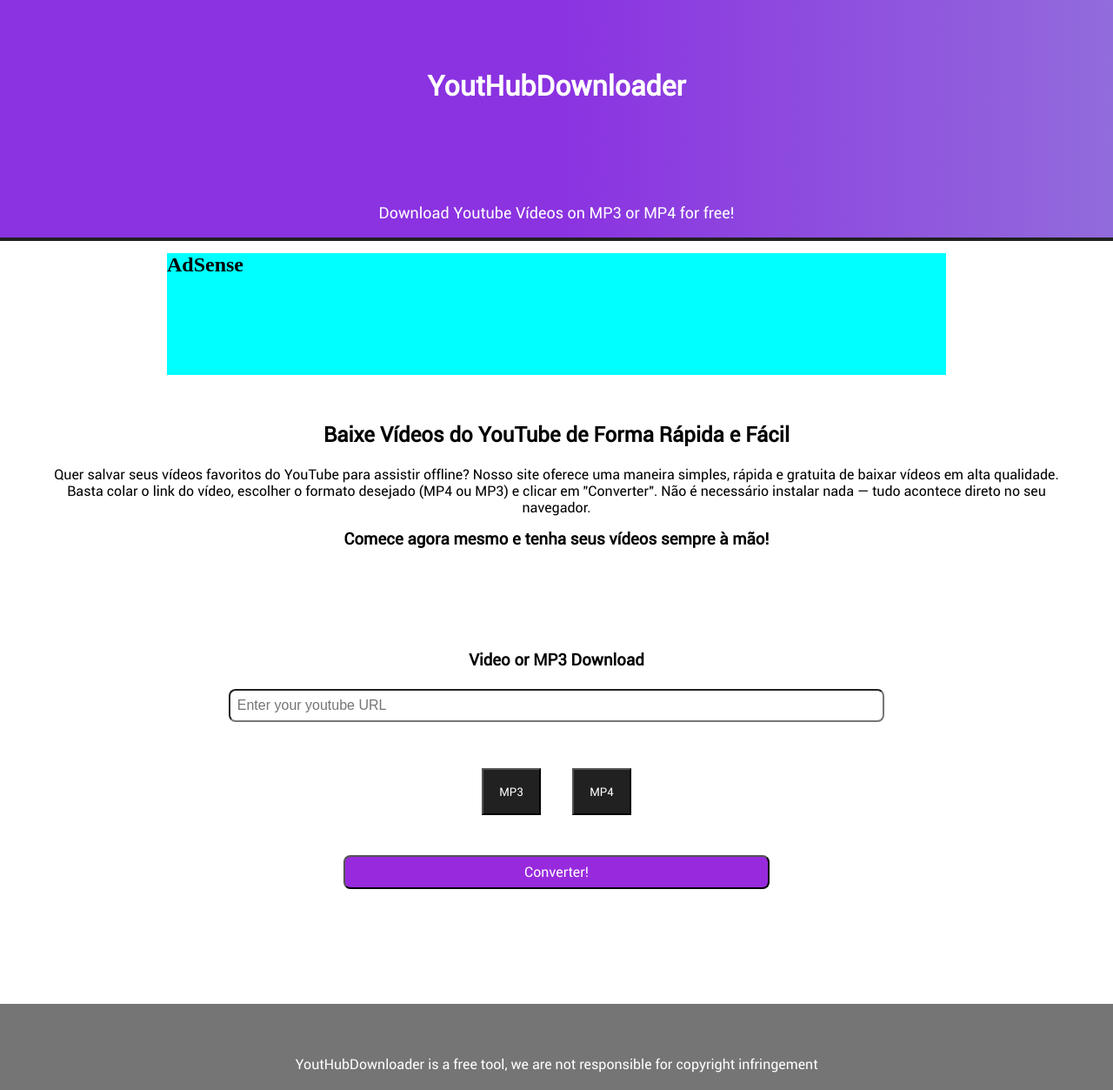
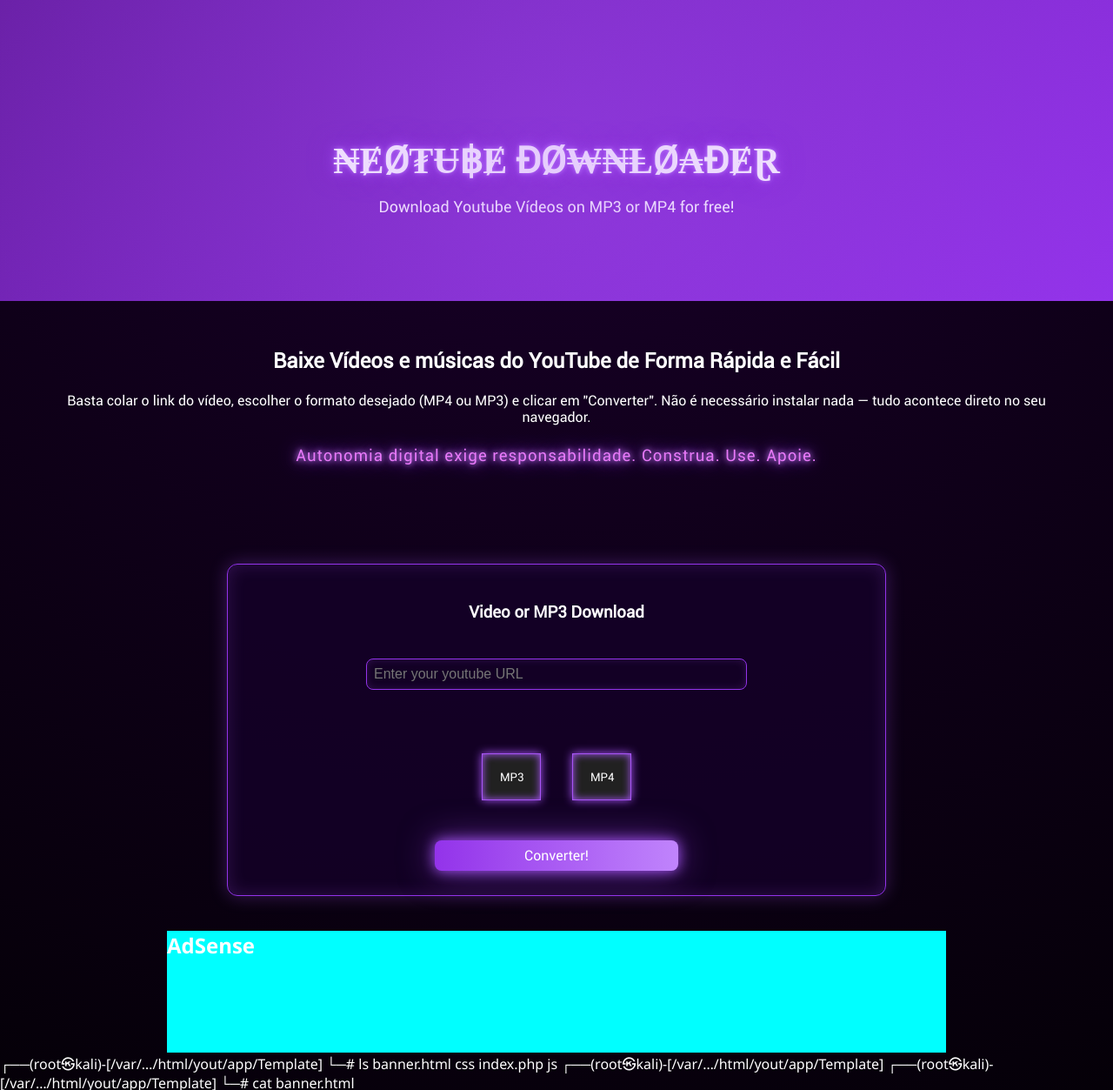
Before and after one commit to Lukasrangel/youthub, a PHP site: page /yout/youtHub in a window 1280 px wide. Shown: the top 1253 px of the page at 87% size. Run offline with PHP 8.4, Linux system fonts and the light colour scheme.

Commit message:
new FrontEnd

```diff
--- a/app/Template/css/styles.css
+++ b/app/Template/css/styles.css
@@ -1,3 +1,173 @@
+body {
+    background: radial-gradient(circle at top, #1a002b, #000);
+    color: #fff;
+    font-family: 'Segoe UI', sans-serif;
+}
+
+
+.cyber-quote {
+    margin-top: 20px;
+    color: #e879f9;
+    font-weight: 500;
+
+    text-shadow:
+        0 0 5px #c084fc,
+        0 0 10px #a855f7;
+
+    letter-spacing: 1px;
+    animation:
+        neonPulse 3s ease-in-out infinite,
+        glitchNeon 6s infinite;
+}
+
+
+/* ANIMATIONS */
+@keyframes neonPulse {
+    0% {
+        text-shadow:
+            0 0 5px #c084fc,
+            0 0 10px #a855f7,
+            0 0 20px #7e22ce;
+        opacity: 0.9;
+    }
+
+    50% {
+        text-shadow:
+            0 0 10px #e879f9,
+            0 0 20px #c084fc,
+            0 0 40px #a855f7;
+        opacity: 1;
+    }
+
+    100% {
+        text-shadow:
+            0 0 5px #c084fc,
+            0 0 10px #a855f7,
+            0 0 20px #7e22ce;
+        opacity: 0.9;
+    }
+}
+
+@keyframes glitchNeon {
+    0%, 100% { opacity: 1; }
+    92% { opacity: 1; }
+    93% { opacity: 0.4; }
+    94% { opacity: 1; }
+    95% { opacity: 0.6; }
+    96% { opacity: 1; }
+}
+
+/* HEADER */
+.cyber-header {
+    text-align: center;
+    padding: 80px 20px;
+    background: linear-gradient(135deg, #6b21a8, #9333ea);
+    position: relative;
+    overflow: hidden;
+}
+
+/* glow */
+.cyber-header::after {
+    content: "";
+    position: absolute;
+    inset: 0;
+    background: radial-gradient(circle, rgba(168,85,247,0.3), transparent);
+}
+
+/* título neon */
+.title {
+    font-size: 42px;
+    color: #e879f9;
+    text-shadow:
+        0 0 5px #c084fc,
+        0 0 15px #a855f7,
+        0 0 30px #7e22ce;
+}
+
+/* SECTION */
+.cyber-section {
+    text-align: center;
+    padding: 40px;
+}
+
+/* BOX downloader */
+.cyber-box {
+    max-width: 700px;
+    margin: 40px auto;
+    padding: 40px;
+    border: 1px solid #9333ea;
+    border-radius: 12px;
+
+    background: rgba(20, 0, 40, 0.8);
+
+    box-shadow:
+        0 0 20px rgba(168,85,247,0.3),
+        inset 0 0 20px rgba(168,85,247,0.2);
+}
+
+/* INPUT */
+input[type="text"] {
+    width: 100%;
+    padding: 12px;
+    margin: 20px 0;
+    border: 1px solid #9333ea;
+    background: transparent;
+    color: #fff;
+    border-radius: 6px;
+
+    box-shadow: inset 0 0 10px rgba(168,85,247,0.2);
+}
+
+/* BOTÕES pequenos */
+.neon-btn {
+    background: transparent;
+    border: 1px solid #a855f7;
+    color: #fff;
+    padding: 10px 20px;
+    margin: 10px;
+    cursor: pointer;
+
+    box-shadow:
+        0 0 10px #a855f7,
+        inset 0 0 10px #a855f7;
+
+    transition: 0.3s;
+}
+
+.neon-btn:hover {
+    background: #a855f7;
+    box-shadow:
+        0 0 20px #c084fc,
+        0 0 40px #a855f7;
+}
+
+/* BOTÃO PRINCIPAL */
+.neon-main-btn {
+    width: 100%;
+    padding: 15px;
+    background: linear-gradient(90deg, #9333ea, #c084fc);
+    border: none;
+    color: #fff;
+    font-size: 18px;
+    cursor: pointer;
+    border-radius: 8px;
+
+    box-shadow:
+        0 0 15px #a855f7,
+        0 0 40px rgba(168,85,247,0.5);
+
+    transition: 0.3s;
+}
+
+.neon-main-btn:hover {
+    transform: scale(1.03);
+    box-shadow:
+        0 0 30px #c084fc,
+        0 0 60px #a855f7;
+}
+
+
+/* ia */
 * {
     margin: 0;
     padding: 0;
@@ -16,11 +186,6 @@
     display: block;
 }
 
-header {
-    background: linear-gradient(to right, #8b32e1 50%,#926bdc 100%);
-    top: 0;
-    border-bottom: #212121 4px solid;
-}
 
 header .title {
     text-align: center;
@@ -29,22 +194,7 @@ header .title {
     padding-top: 80px;
 }
 
-.title {
-    margin-bottom: 22px;
-}
 
-header nav {
-    width:100%;
-    display: flex;
-    background-color: #212121;
-    justify-content: space-between;
-}
-
-header nav .buttonLink {
-    width: 50%;
-    text-align: center;
-    padding: 16px;
-}
 
 p {
     font-family: 'Roboto';
--- a/app/Template/index.php
+++ b/app/Template/index.php
@@ -9,9 +9,9 @@
     <meta name="author" content="Revolta Cyb3rnetic4">
     <meta name="robots" content="index">
 
-    <meta property="og:title" content="Converta Vídeos e áudios do Youtube">
-    <meta property="og:description" content="Baixe vídeos e áudios do YouTube, rápido e grátis.">
-    <meta property="og:image" content="<?php echo DIR?>/icon.ico">
+    <meta property="og:title" content="Converta Vídeos e áudios do Youtube - NeoTube">
+    <meta property="og:description" content="Autonomia digital exige responsabilidade. Construa. Use. Apoie.">
+    <meta property="og:image" content="<?php echo DIR?>/logo.webp">
     <meta property="og:url" content="<?php echo DIR?>">
     <meta property="og:type" content="website">
 
@@ -23,66 +23,60 @@
 </head>
 <body>
 
-    <header>
-        <h1 style='margin-bottom:98px' class="title"> YoutHubDownloader </h1>
-
-        <p> Download Youtube Vídeos on MP3 or MP4 for free! </p>
+    <header class="cyber-header">
+    <h1 class="title">₦ɆØ₮Ʉ฿Ɇ ĐØ₩₦ⱠØ₳ĐɆⱤ</h1>
+    <p>Download Youtube Vídeos on MP3 or MP4 for free!</p>
 </header>
 
+<section class="text center cyber-section">
+    <h2>Baixe Vídeos e músicas do YouTube de Forma Rápida e Fácil</h2>
+
+    <p>
+        Basta colar o link do vídeo, escolher o formato desejado (MP4 ou MP3) e clicar em "Converter".
+        Não é necessário instalar nada — tudo acontece direto no seu navegador.
+    </p>
+
+    <h3 class='cyber-quote'> Autonomia digital exige responsabilidade. Construa. Use. Apoie. </h3>
+</section>
 
 <div class="content-banner-pos hidden">
 
 
     </div><!--content-banner-pos-->
 
-    <section class="adsense">
-        <h1> AdSense </h1>
-
-    </section><!--adsense-->
-
-    <section class="text center">
-
-     <h2> Baixe Vídeos do YouTube de Forma Rápida e Fácil </h2>
-
-    <p> Quer salvar seus vídeos favoritos do YouTube para assistir offline?
-        Nosso site oferece uma maneira simples, rápida e gratuita de baixar vídeos em alta qualidade.
-        Basta colar o link do vídeo, escolher o formato desejado (MP4 ou MP3) e clicar em "Converter".
-        Não é necessário instalar nada — tudo acontece direto no seu navegador.
-
-     <h3> Comece agora mesmo e tenha seus vídeos sempre à mão! </h3>
-    </section>
-
-    <section class="downloader">
+<section class="downloader cyber-box">
 
     <form method="POST" action='convert'>
 
-            <h3> Video or MP3 Download</h3>
+        <h3>Video or MP3 Download</h3>
 
         <input id='URL' name='url' type="text" placeholder="Enter your youtube URL">
         <input type='hidden' name='type' value='mp3'>
 
         <div class="buttons">
-                <div class="button-mp3">
-                    <button id='button-mp3' > MP3 </button>
-                </div><!--button-mp3-->
+            <button type="button" id='button-mp3' class="neon-btn">MP3</button>
+            <button type="button" id='button-mp4' class="neon-btn">MP4</button>
 
-
-                <div class="button-mp4">
-                    <button id='button-mp4'> MP4 </button>
-                </div><!--button-mp4-->
 
             <div class="message">
                     <p> </p>
             </div><!--message-->
 
+
             <div class="submit">
-                    <input title='Download youtube vídeo' id="submit" type="submit"  value="Converter!">
-                </div><!--submit-->
+                <input id="submit" type="submit" value="Converter!" class="neon-main-btn">
+            </div>
+        </div>
 
-            </div><!--buttons-->
     </form>
 
-    </section><!--downloader-->
+</section>
+
+
+<section class="adsense">
+        <h1> AdSense </h1>
+
+    </section><!--adsense-->
 
 <div class="overflow hidden"></div>
     <div class="spinner-div hidden">
@@ -97,14 +91,131 @@
 
 
 
-    <footer>
-
-        <p> YoutHubDownloader is a free tool, we are not responsible for copyright infringement</p>
-
-    </footer>
-</body>
-
 <script src=<?php echo DIR . "/app/Template/js/jquery.min.js" ?>></script>
 <script src=<?php echo DIR . "/app/Template/js/scripts.js"?>>
 </script>
 </html>
+
+┌──(root㉿kali)-[/var/…/html/yout/app/Template]
+└─# ls
+banner.html  css  index.php  js
+
+┌──(root㉿kali)-[/var/…/html/yout/app/Template]
+┌──(root㉿kali)-[/var/…/html/yout/app/Template]
+└─# cat banner.html
+<style>
+
+
+.banner-cyberpunk {
+    position: relative;
+    background: url('/caminho/da/imagem.png') center/cover no-repeat;
+    padding: 60px 20px;
+    border-radius: 12px;
+    overflow: hidden;
+    color: #fff;
+    text-align: center;
+}
+
+/* 🔥 overlay escuro + roxo */
+.banner-cyberpunk .overlay {
+    position: absolute;
+    inset: 0;
+    background: radial-gradient(circle at center, rgba(90,0,150,0.4), rgba(0,0,0,0.9));
+    backdrop-filter: blur(2px);
+}
+
+/* conteúdo acima do overlay */
+.banner-cyberpunk .content {
+    position: relative;
+    z-index: 2;
+}
+
+/* 🔥 título neon */
+.banner-cyberpunk h1 {
+    font-size: 28px;
+    color: #c084fc;
+    text-shadow:
+        0 0 5px #a855f7,
+        0 0 10px #9333ea,
+        0 0 20px #7e22ce;
+}
+
+/* texto */
+.banner-cyberpunk p {
+    margin: 20px 0;
+    color: #ddd;
+}
+
+/* 🔥 link neon */
+.pix-link {
+    display: inline-block;
+    margin: 20px 0;
+    color: #e879f9;
+    text-decoration: none;
+    border-bottom: 1px solid #e879f9;
+    text-shadow: 0 0 5px #e879f9;
+}
+
+/* 🔥 botão cyberpunk */
+.download-btn {
+    background: transparent;
+    border: 2px solid #a855f7;
+    padding: 12px 25px;
+    color: #fff;
+    font-size: 16px;
+    cursor: pointer;
+    border-radius: 8px;
+    height: 45px;
+
+    box-shadow:
+        0 0 10px #a855f7,
+        inset 0 0 10px #a855f7;
+
+    transition: 0.3s;
+}
+
+.download-btn a {
+    display:block;
+    width: 100%;
+    height: 100%;
+
+    text-decoration: none;
+    color: white;
+}
+
+.download-btn:hover {
+    background: #a855f7;
+    box-shadow:
+        0 0 20px #c084fc,
+        0 0 40px #a855f7;
+}
+
+.pix-link {
+        animation:
+        neonPulse 3s ease-in-out infinite,
+        glitchNeon 6s infinite;
+}
+
+</style>
+
+
+<div class="banner-cyberpunk">
+    <div class="overlay"></div>
+
+    <div class="content">
+        <h1>Considere fazer uma doação por Pix acessando o link abaixo!</h1>
+
+        <p>
+            Manter este serviço funcionando requer tempo para manutenção
+            e energia para hospedagem! Um site online demanda um computador real!
+        </p>
+
+        <a href="https://livepix.gg/cyb3rpunk" target="_blank" class="pix-link">Link pix para me doar um café!</a>
+        <br /><br />
+
+
+     <button id="downloadYourFile" class="download-btn">Download your file</button>
+
+    </div>
+    </div>
+</div>
--- a/app/Template/js/scripts.js
+++ b/app/Template/js/scripts.js
@@ -80,7 +80,6 @@ submit.addEventListener('click', (e) => {
     }
 
 
-
     if(buttonMP3.classList.contains('active') || buttonMP4.classList.contains('active')){
 
         if(buttonMP3.classList.contains('active')){
@@ -135,8 +134,6 @@ submit.addEventListener('click', (e) => {
             }
         })
 
-
-
     } else {
         message.style.color = 'red';
         message.innerHTML = "Selecione MP3 ou MP4!";
```
Also changed, not shown: app/Template/banner.html (+103 -16 lines), classes/Youtube.php (+17 -9 lines), todo.txt (+16 -1 lines), logo.webp (added), 1 other file. Lines whose indentation alone changed are shown as unchanged.
